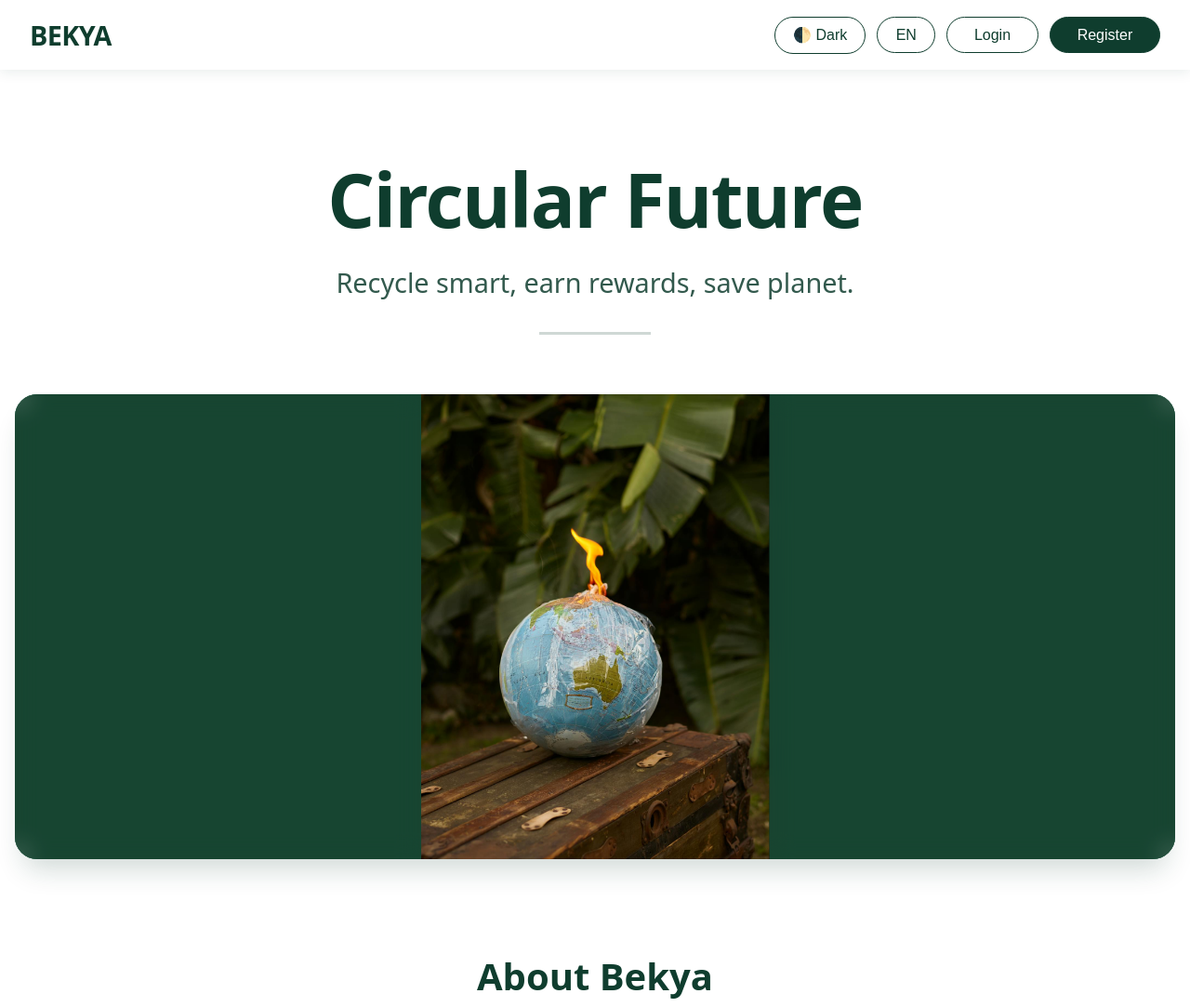
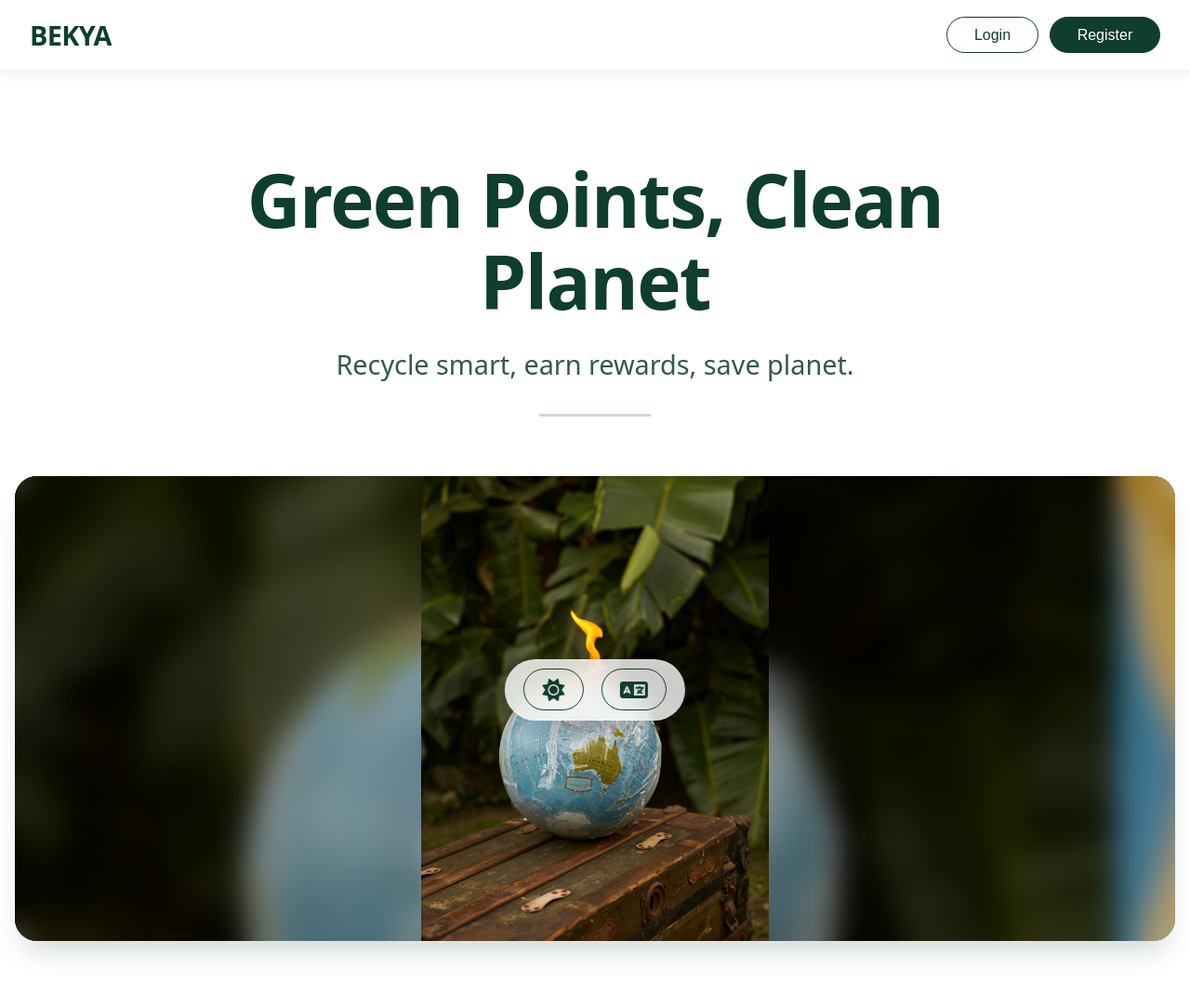
Before and after one commit to Ahmad-Hesham-dev/Bekya, a plain HTML site: page index.html in a window 1280 px wide. Shown: the top 1083 px of the page at 93% size. Drawn offline with Linux system fonts and the light colour scheme.

Commit message:
Update index.html

```diff
--- a/index.html
+++ b/index.html
@@ -4,6 +4,8 @@
   <meta charset="UTF-8">
   <meta name="viewport" content="width=device-width, initial-scale=1.0">
   <title>BEKYA · circular recycling</title>
+  <!-- Font Awesome (for icons) -->
+  <link rel="stylesheet" href="https://cdnjs.cloudflare.com/ajax/libs/font-awesome/6.0.0-beta3/css/all.min.css">
   <style>
     /* ---------- RESET & GLOBAL ---------- */
     * {
@@ -18,6 +20,7 @@
       color: #0f3d2e;
       line-height: 1.5;
       transition: background-color 0.3s, color 0.3s;
+      padding-bottom: 100px; /* space for fixed toggles */
     }
 
     /* Dark mode variables */
@@ -50,6 +53,12 @@
     body.dark-mode .footer {
       border-top-color: rgba(255,255,255,0.1);
       color: #aaa;
+    }
+
+    body.dark-mode .bottom-toggles {
+      background: rgba(30, 30, 30, 0.8);
+      border-color: rgba(255,255,255,0.15);
+      box-shadow: 0 8px 25px rgba(0,0,0,0.5);
     }
 
     /* ---------- FIXED HEADER ---------- */
@@ -113,16 +122,37 @@
       color: #ffffff;
     }
 
-    /* Toggle buttons (theme & language) */
+    /* ---------- FIXED BOTTOM TOGGLES ---------- */
+    .bottom-toggles {
+      position: fixed;
+      bottom: 25px;
+      left: 50%;
+      transform: translateX(-50%);
+      display: flex;
+      gap: 1.2rem;
+      padding: 0.6rem 1.2rem;
+      background: rgba(255, 255, 255, 0.8);
+      backdrop-filter: blur(12px);
+      -webkit-backdrop-filter: blur(12px);
+      border-radius: 60px;
+      border: 1px solid rgba(255,255,255,0.3);
+      box-shadow: 0 8px 25px rgba(0,0,0,0.15);
+      z-index: 1000;
+    }
+
     .toggle-btn {
       padding: 0.6rem 1.2rem;
-      font-size: 1rem;
+      font-size: 1.5rem;          /* larger for icons */
       border-radius: 40px;
       border: 1.5px solid currentColor;
       background: transparent;
       color: inherit;
       cursor: pointer;
       transition: 0.2s;
+      min-width: 60px;             /* smaller, just for icons */
+      display: flex;
+      align-items: center;
+      justify-content: center;
     }
 
     .toggle-btn:hover {
@@ -192,30 +222,50 @@
       display: flex;
       transition: transform 0.6s cubic-bezier(0.25, 0.46, 0.45, 0.94);
       will-change: transform;
+      direction: ltr;
     }
 
     .slide {
       flex: 0 0 100%;
       height: clamp(300px, 50vw, 500px);
-      background-size: contain;
-      background-position: center;
-      background-repeat: no-repeat;
       position: relative;
-      background-color: #1f5c42;    /* fallback green */
+      background-color: #1f5c42;
     }
 
-    /* Glass-blur overlays for left/right empty space */
+    .slide-blur-bg {
+      position: absolute;
+      top: 0;
+      left: 0;
+      width: 100%;
+      height: 100%;
+      background-size: cover;
+      background-position: center;
+      filter: blur(10px);
+      transform: scale(1.1);
+      z-index: 0;
+    }
+
+    .slide-img {
+      width: 100%;
+      height: 100%;
+      object-fit: contain;
+      display: block;
+      position: relative;
+      z-index: 1;
+      pointer-events: none;
+    }
+
     .slide-blur-left,
     .slide-blur-right {
       position: absolute;
       top: 0;
       height: 100%;
-      width: 0;                     /* dynamically set by JS */
+      width: 0;
       background: rgba(0, 0, 0, 0.25);
       backdrop-filter: blur(12px);
       -webkit-backdrop-filter: blur(12px);
       pointer-events: none;
-      z-index: 5;
+      z-index: 2;
       transition: width 0.2s ease;
     }
 
@@ -227,7 +277,19 @@
       right: 0;
     }
 
-    /* ---------- ABOUT SECTION (new) ---------- */
+    html[dir="rtl"] .slide-blur-left {
+      left: auto;
+      right: 0;
+    }
+    html[dir="rtl"] .slide-blur-right {
+      right: auto;
+      left: 0;
+    }
+    html[dir="rtl"] .nav-buttons {
+      flex-direction: row-reverse;
+    }
+
+    /* ---------- ABOUT SECTION ---------- */
     .about-section {
       max-width: 1000px;
       margin: 6rem auto;
@@ -288,20 +350,7 @@
       transition: border-color 0.3s;
     }
 
-    /* RTL support */
-    html[dir="rtl"] .slide-blur-left {
-      left: auto;
-      right: 0;
-    }
-    html[dir="rtl"] .slide-blur-right {
-      right: auto;
-      left: 0;
-    }
-    html[dir="rtl"] .nav-buttons {
-      flex-direction: row-reverse;
-    }
-
-    /* Responsive */
+    /* Responsive adjustments */
     @media (max-width: 600px) {
       .header {
         padding: 0.8rem 1.2rem;
@@ -309,24 +358,31 @@
       .logo {
         font-size: 1.5rem;
       }
-      .btn, .toggle-btn {
+      .btn {
         padding: 0.4rem 1rem;
         font-size: 0.85rem;
       }
       .about-section h2 {
         font-size: 2rem;
       }
+      .bottom-toggles {
+        gap: 0.8rem;
+        padding: 0.4rem 1rem;
+      }
+      .toggle-btn {
+        font-size: 1.2rem;
+        min-width: 50px;
+      }
     }
   </style>
 </head>
 <body>
-  <!-- FIXED HEADER -->
+  <!-- FIXED HEADER (toggles removed) -->
   <header class="header">
     <span class="logo" data-i18n="logo">BEKYA</span>
     <div class="nav-buttons">
-      <button class="toggle-btn" id="themeToggle" data-i18n="themeToggle">🌓 Dark</button>
-      <button class="toggle-btn" id="langToggle" data-i18n="langToggle">EN</button>
-      <button class="btn btn-outline" data-i18n="login">Login</button>
+      <!-- Only login/register remain -->
+      <button class="btn btn-outline" data-i18n="login"><a href="https://ahmad-hesham-dev.github.io/login-bekya/" style="text-decoration: none; color: inherit;">Login</a></button>
       <button class="btn btn-primary" data-i18n="register"><a href="https://ahmad-hesham-dev.github.io/FORM-BEKYA/" style="text-decoration: none; color: inherit;">Register</a></button>
     </div>
   </header>
@@ -334,19 +390,19 @@
   <main class="main">
     <!-- HERO SECTION -->
     <section class="hero">
-      <h1 data-i18n="heroTitle">Circular Future</h1>
+      <h1 data-i18n="heroTitle">Green Points, Clean Planet</h1>
       <p data-i18n="heroSub">Recycle smart, earn rewards, save planet.</p>
       <div class="divider"></div>
     </section>
 
-    <!-- IMAGE SLIDER SECTION (improved with glass blur sides) -->
+    <!-- IMAGE SLIDER SECTION -->
     <section class="slider-section">
       <div class="slider-container" id="sliderContainer">
         <div class="slider-track" id="sliderTrack"></div>
       </div>
     </section>
 
-    <!-- NEW ABOUT SECTION (content updated as requested) -->
+    <!-- ABOUT SECTION -->
     <section class="about-section">
       <h2 data-i18n="aboutTitle">About Bekya</h2>
       <div class="about-grid">
@@ -372,6 +428,12 @@
 
   <footer class="footer" data-i18n="footer">BEKYA — close the loop</footer>
 
+  <!-- FIXED BOTTOM TOGGLES with icons -->
+  <div class="bottom-toggles">
+    <button class="toggle-btn" id="themeToggle"><i class="fas fa-sun"></i></button>   <!-- initial, will be updated by JS -->
+    <button class="toggle-btn" id="langToggle"><i class="fas fa-language"></i></button>
+  </div>
+
   <script>
     (function() {
       // ==================== CONFIG ====================
@@ -396,16 +458,28 @@
       let autoInterval = null;
       let imageAspects = []; // store natural width/height ratio
 
-      // ==================== BUILD SLIDES (without counter label) ====================
+      // ==================== BUILD SLIDES ====================
       function buildSlides() {
         track.innerHTML = '';
 
         imageNames.forEach((name, idx) => {
           const slideDiv = document.createElement('div');
           slideDiv.className = 'slide';
-          slideDiv.style.backgroundImage = `url('${name}')`;
 
-          // Add left and right glass-blur overlays
+          // blurred background layer
+          const blurBg = document.createElement('div');
+          blurBg.className = 'slide-blur-bg';
+          blurBg.style.backgroundImage = `url('${name}')`;
+          slideDiv.appendChild(blurBg);
+
+          // sharp image
+          const img = document.createElement('img');
+          img.className = 'slide-img';
+          img.src = name;
+          img.alt = `Slide ${idx+1}`;
+          slideDiv.appendChild(img);
+
+          // left and right glass-blur overlays
           const leftBlur = document.createElement('div');
           leftBlur.className = 'slide-blur-left';
           const rightBlur = document.createElement('div');
@@ -556,15 +630,16 @@
 
       // ==================== THEME MANAGEMENT ====================
       const themeToggle = document.getElementById('themeToggle');
+      const langToggle = document.getElementById('langToggle');
       const body = document.body;
 
       function applyTheme(theme) {
         if (theme === 'dark') {
           body.classList.add('dark-mode');
-          themeToggle.textContent = localStorage.getItem('language') === 'ar' ? '☀️ فاتح' : '☀️ Light';
+          themeToggle.innerHTML = '<i class="fas fa-moon"></i>';
         } else {
           body.classList.remove('dark-mode');
-          themeToggle.textContent = localStorage.getItem('language') === 'ar' ? '🌓 داكن' : '🌓 Dark';
+          themeToggle.innerHTML = '<i class="fas fa-sun"></i>';
         }
         localStorage.setItem('theme', theme);
       }
@@ -575,17 +650,14 @@
       });
 
       // ==================== LANGUAGE MANAGEMENT ====================
-      const langToggle = document.getElementById('langToggle');
       const htmlElem = document.documentElement;
 
       const translations = {
         en: {
           logo: 'BEKYA',
-          themeToggle: '🌓 Dark',
-          langToggle: 'EN',
           login: 'Login',
           register: 'Register',
-          heroTitle: 'Circular Future',
+          heroTitle: 'Green Points, Clean Planet',
           heroSub: 'Recycle smart, earn rewards, save planet.',
           aboutTitle: 'About Bekya',
           about1Title: 'Exchange for points',
@@ -600,11 +672,9 @@
         },
         ar: {
           logo: 'بيكيا',
-          themeToggle: '🌓 داكن',
-          langToggle: 'AR',
           login: 'تسجيل الدخول',
           register: 'إنشاء حساب',
-          heroTitle: 'مستقبل دائري',
+          heroTitle: 'نقاط بيئية لكوكب أنظف.',
           heroSub: 'أعد التدوير بذكاء، واكسب النقاط، وأنقذ الكوكب',
           aboutTitle: 'عن بيكيا',
           about1Title: 'استبدل بالنقاط',
@@ -627,18 +697,16 @@
             // Special handling for elements with nested links
             if (key === 'register' && el.classList.contains('btn-primary')) {
               el.innerHTML = `<a href="https://ahmad-hesham-dev.github.io/FORM-BEKYA/" style="text-decoration: none; color: inherit;">${translations[lang][key]}</a>`;
+            } else if (key === 'login' && el.classList.contains('btn-outline')) {
+              el.innerHTML = `<a href="https://ahmad-hesham-dev.github.io/login-bekya/" style="text-decoration: none; color: inherit;">${translations[lang][key]}</a>`;
             } else {
               el.textContent = translations[lang][key];
             }
           }
         });
 
-        // Update theme toggle text (it was possibly overwritten)
-        if (body.classList.contains('dark-mode')) {
-          themeToggle.textContent = lang === 'en' ? '☀️ Light' : '☀️ فاتح';
-        } else {
-          themeToggle.textContent = lang === 'en' ? '🌓 Dark' : '🌓 داكن';
-        }
+        // Theme toggle icon is already correct, no need to change it based on language.
+        // Language toggle icon is static, so nothing to update.
 
         htmlElem.dir = lang === 'ar' ? 'rtl' : 'ltr';
         localStorage.setItem('language', lang);
```
